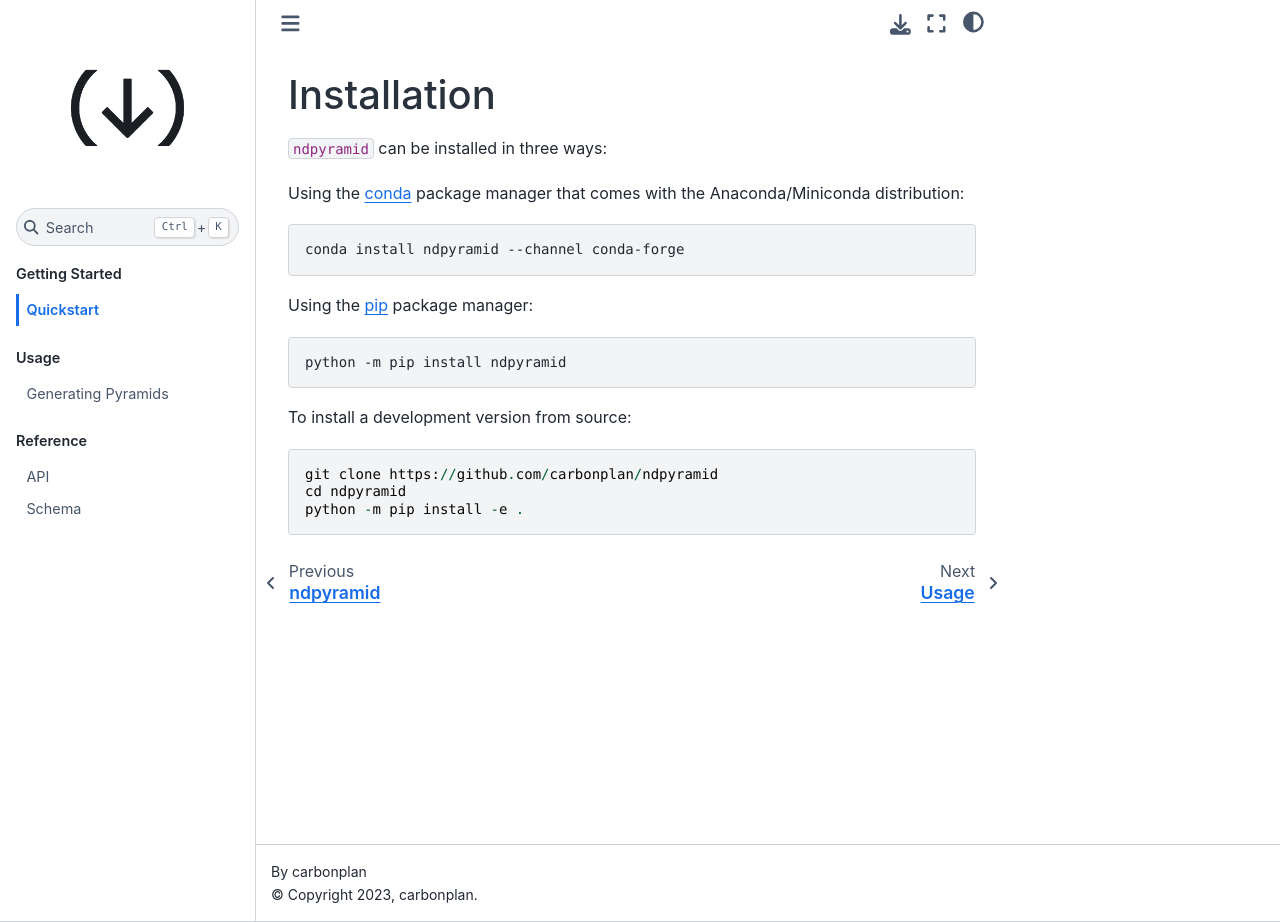
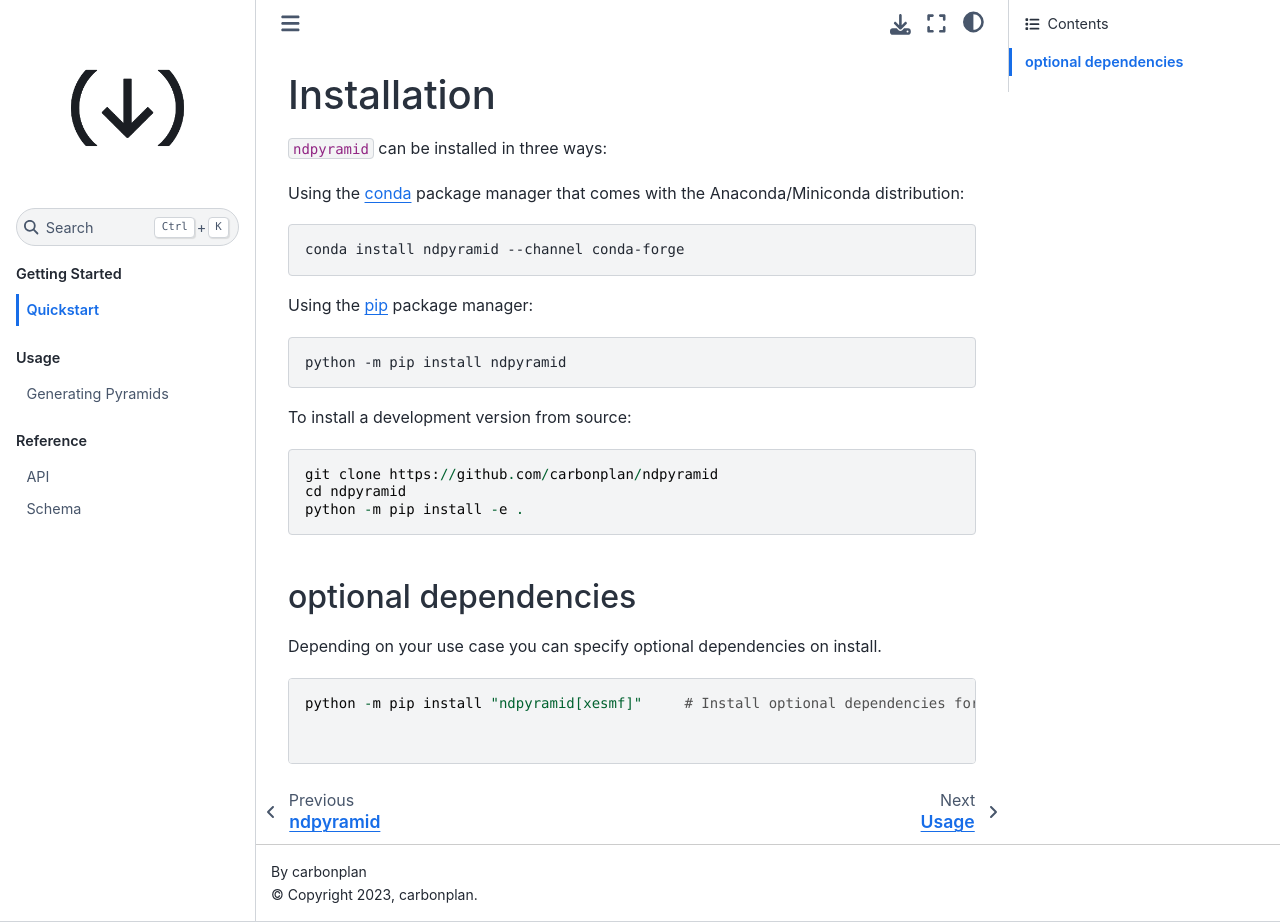
Before and after one commit to carbonplan/ndpyramid, a Sphinx documentation site: the page built from docs/quick-start.md, in a window 1280 px wide and 922 px high. Built offline with Sphinx 7.4.7 and the Sphinx Book theme 1.1.4, drawn with Linux system fonts in a browser that asks for light colours.

Commit message:
Adds optional dependencies to pyproject.toml (#129)

````diff
--- a/docs/quick-start.md
+++ b/docs/quick-start.md
@@ -21,3 +21,13 @@
 cd ndpyramid
 python -m pip install -e .
 ```
+
+## optional dependencies
+
+Depending on your use case you can specify optional dependencies on install.
+
+```
+python -m pip install "ndpyramid[xesmf]"     # Install optional dependencies for regridding
+
+
+```
--- a/pyproject.toml
+++ b/pyproject.toml
@@ -23,17 +23,20 @@
 ]
 dynamic = ["version"]
 
+
 dependencies = [
     "cf_xarray>=0.8.0",
     "xarray-datatree >= 0.0.11",
     "zarr",
     "pydantic>=1.10",
-    "rasterio",
     "pyproj",
+    "rasterio"
 ]
 
 
 [project.optional-dependencies]
+xesmf = ["xesmf"]
+
 test = [
     "dask",
     "mercantile",
````
Also changed, not shown: README.md (+9 -0 lines), 1 other file.
